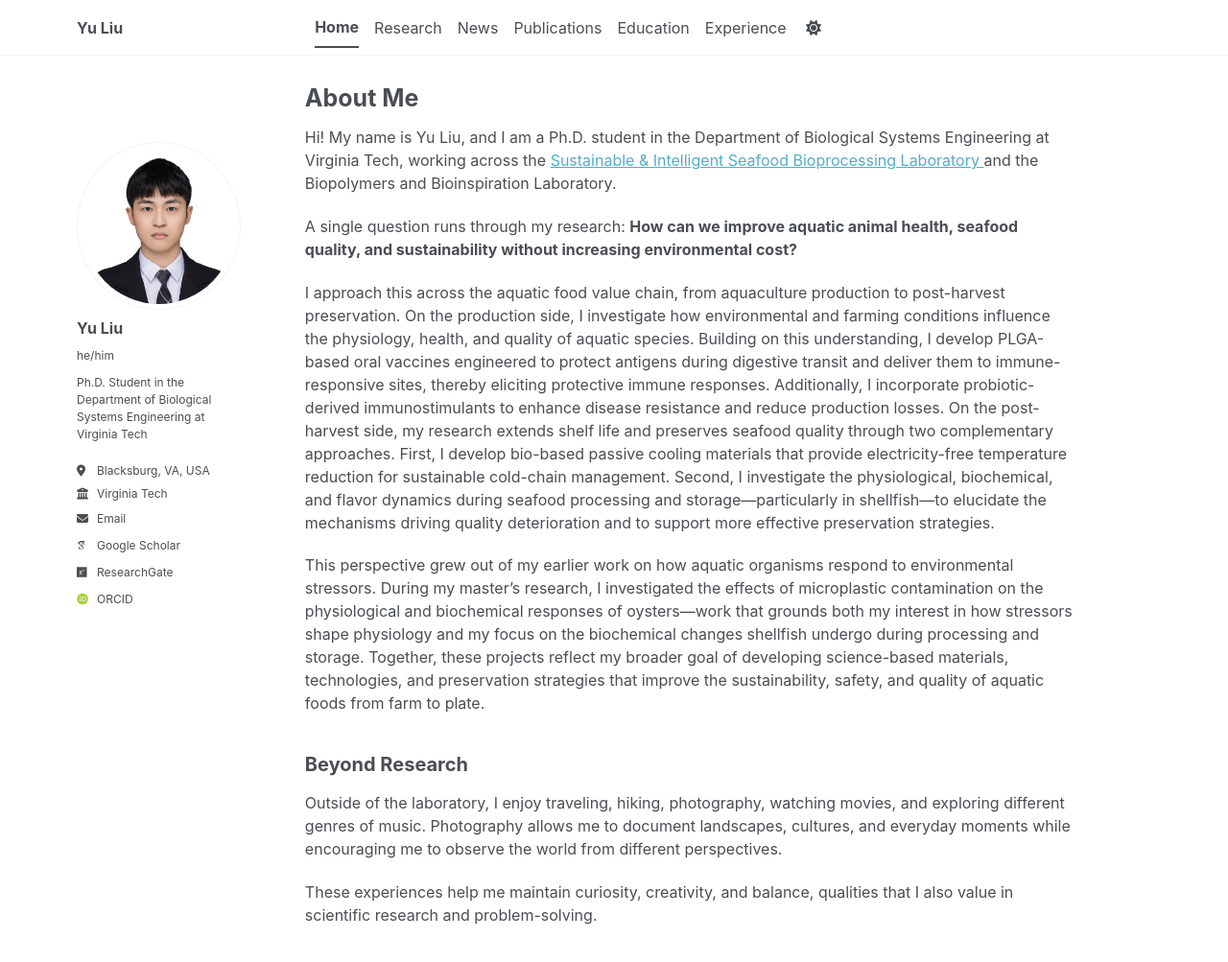
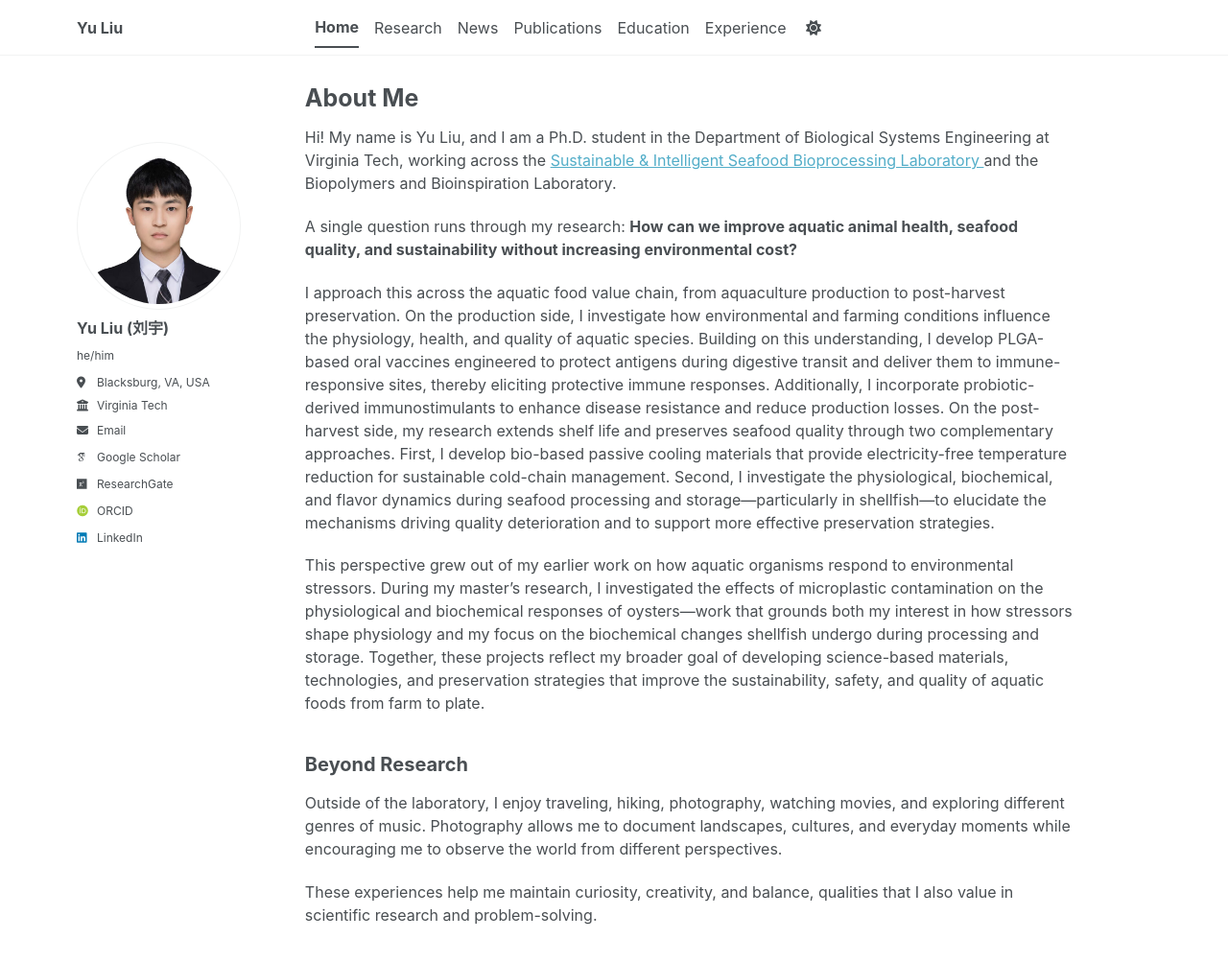
Before and after one commit to yuliu0322/yuliu0322.github.io, a Jekyll site: the page built from _pages/about.md, in a window 1280 px wide and 1019 px high. Shown: the top 1003 px of the window at 96% size. Built offline with Jekyll 4.4.1, drawn with Linux system fonts in a browser that asks for light colours; some web fonts are replaced; a script bundle is joined from its source files by our own code; library files that are not in the unit come from our copies.

Commit message:
Update _config.yml

```diff
--- a/_config.yml
+++ b/_config.yml
@@ -24,13 +24,13 @@ repository               : "yuliu0322/yuliu0322.github.io"
 author:
   # Biographic information
   avatar           : "bio-profile.png"
-  name             : "Yu Liu"
+  name             : "Yu Liu (刘宇)"
   pronouns         : "he/him"
-  bio              : "Ph.D. Student in the Department of Biological Systems Engineering at Virginia Tech"
+  bio              : # URL
   location         : "Blacksburg, VA, USA"
   employer         : "Virginia Tech"
   uri              : # URL
-  email            : "yuliu032200@vt.edu"
+  email            : "yuliu032200@gmail.com"
 
   # Academic websites
   academia         : # URL
@@ -65,7 +65,7 @@ author:
   keybase          : # Username
   instagram        : # Username
   lastfm           : # Username
-  linkedin         : # Username
+  linkedin         : "https://www.linkedin.com/in/yu-liu-aa5615392/"
   mastodon         : # URL
   medium           : # URL
   pinterest        : # Username
```
